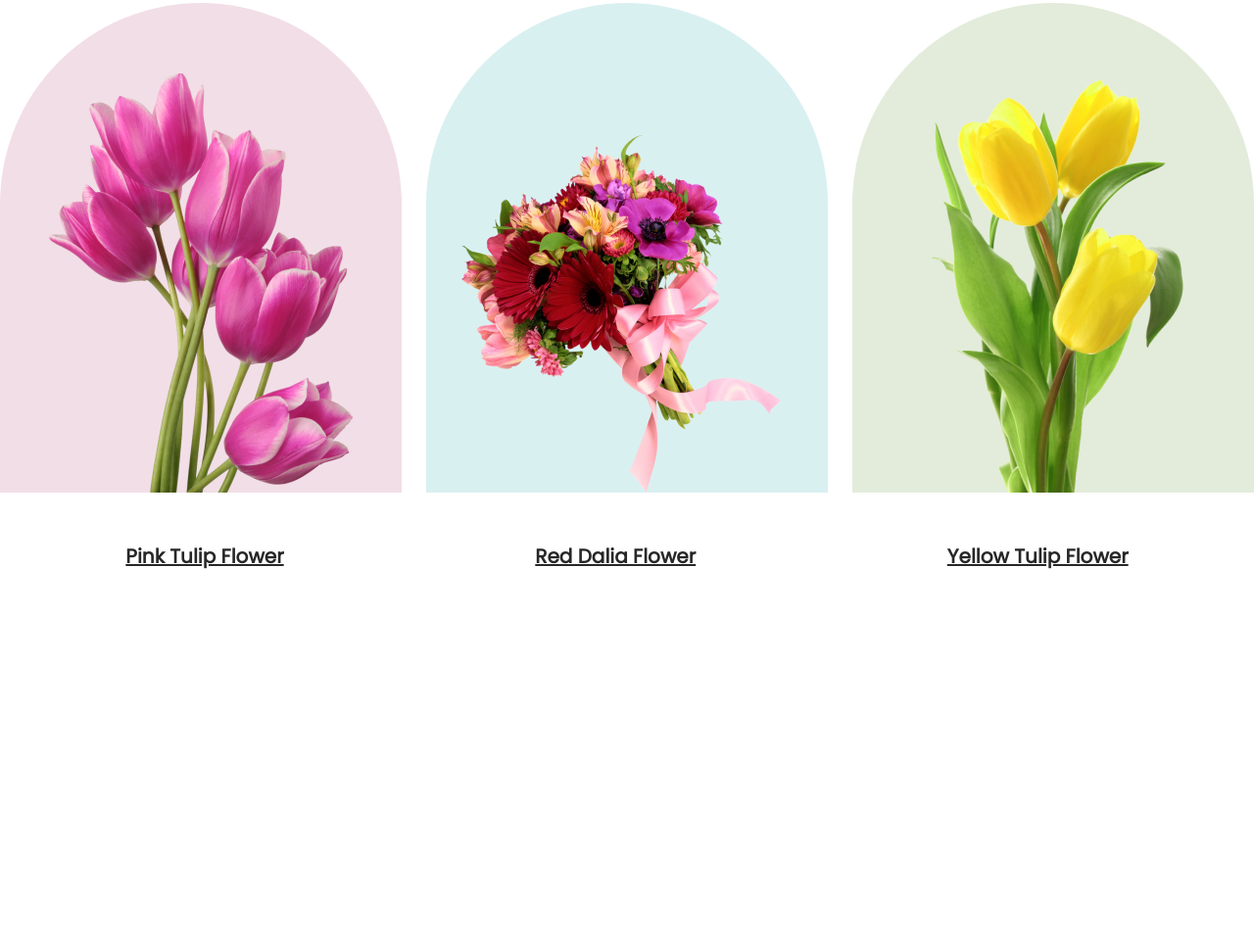
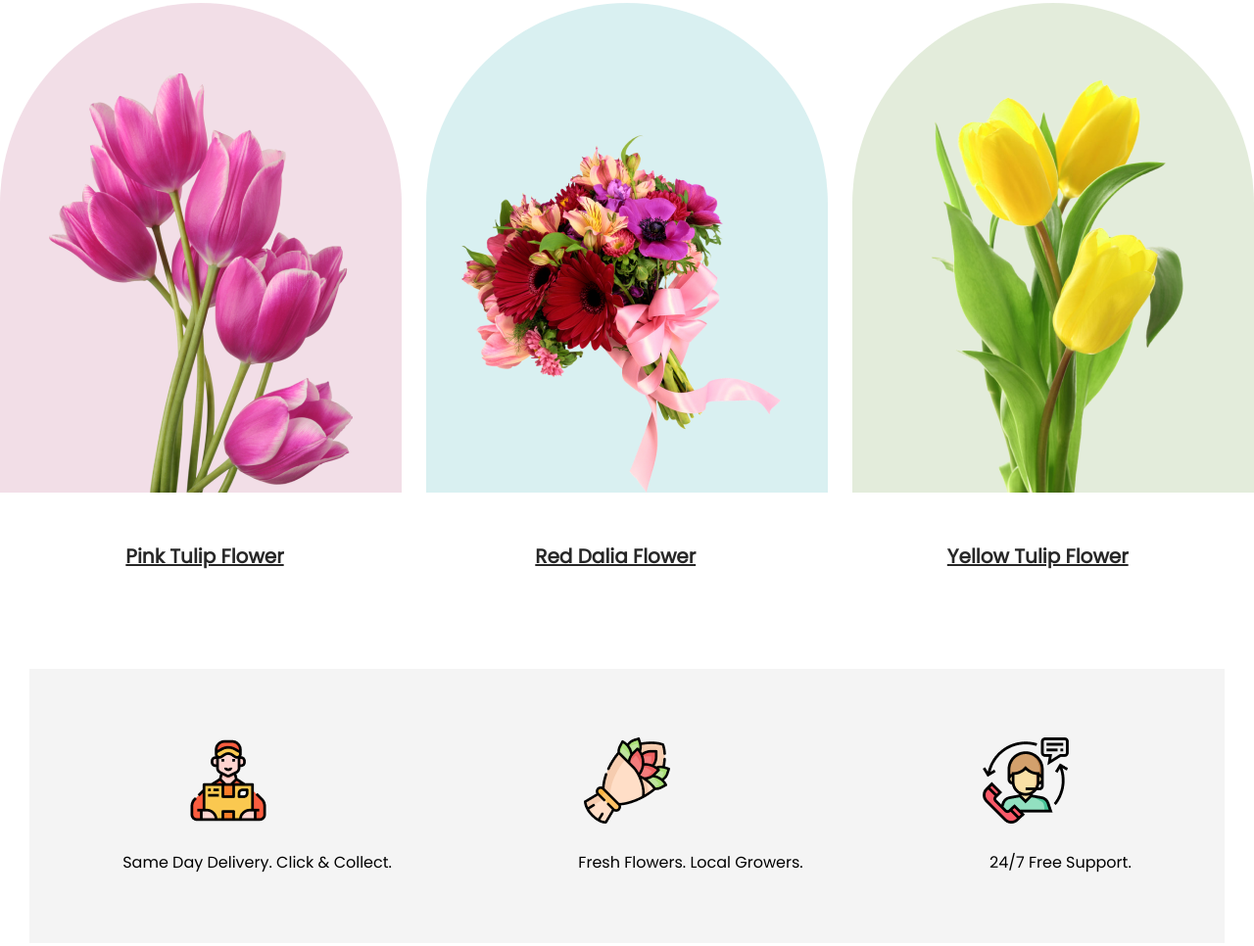
Before and after one commit to anupamahalder/flower-corner, a plain HTML site: page index.html in a window 1280 px wide. Shown: the part 1074-2040 px from the top of the page at 98% size. Before the commit the page ends 1707 px from the top, so only its background shows below. Drawn offline with Linux system fonts and the light colour scheme.

Commit message:
Adding service section

```diff
--- a/index.html
+++ b/index.html
@@ -43,6 +43,25 @@
                 <p class="flowername">Yellow Tulip Flower</p>
             </div>
         </section>
+        <!-- This is service section  -->
+        <section id="service-div">
+            <div class="serivce-img">
+                <div class="service-img1">
+                    <img src="./imageFolder/Group 57.png" alt="">
+                </div>
+                <div class="service-img2">
+                    <img src="./imageFolder/Group 58.png" alt="">
+                </div>
+                <div class="service-img3">
+                    <img src="./imageFolder/Group 59.png" alt="">
+                </div>
+            </div>
+            <div class="service-text">
+                <p>Same Day Delivery. Click & Collect.</p>
+                <p>Fresh Flowers. Local Growers.</p>
+                <p>24/7 Free Support.</p>
+            </div>
+        </section>
     </main>
 </body>
 </html>
--- a/style.css
+++ b/style.css
@@ -128,3 +128,19 @@ button:hover{
     font-size: 20px;
     font-weight: 700;
  }
+ /* This is service section  */
+ #service-div{
+    margin: 50px 30px;
+    background-color: rgba(39, 39, 39, 0.05);
+    padding-top: 70px;
+ }
+ .serivce-img{
+    display: flex;
+    justify-content: space-around;
+    margin-bottom: 20px;
+ }
+ .service-text{
+    display: flex;
+    justify-content: space-around;
+    padding-bottom: 70px;
+ }
```
